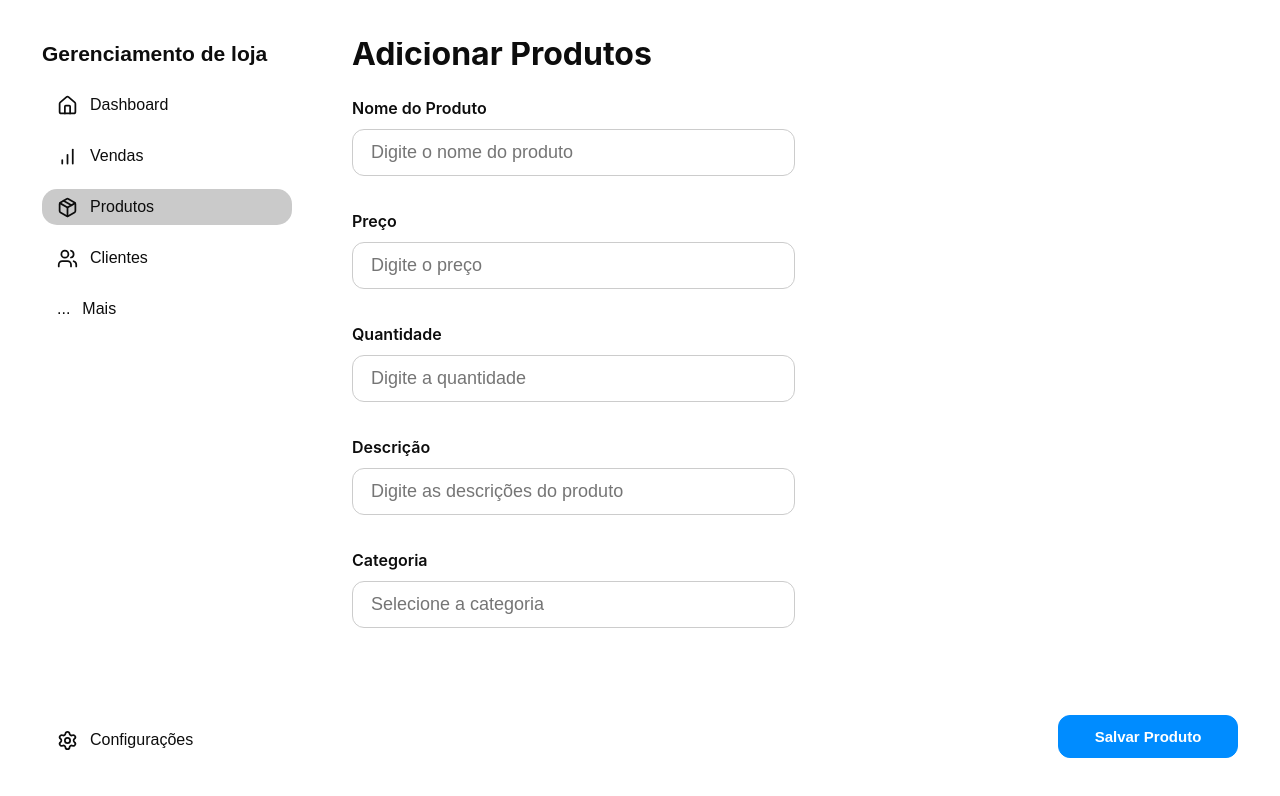
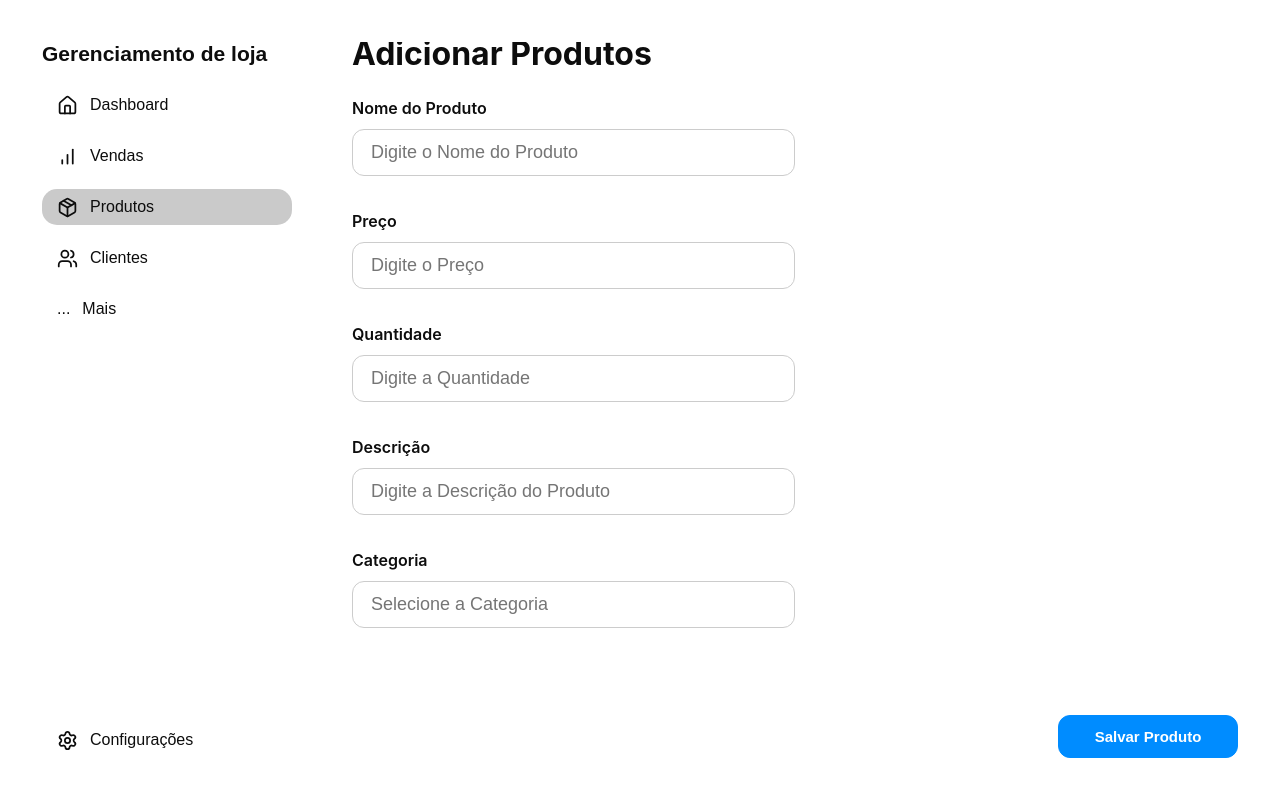
Before and after one commit to Sant-Thiago/MaviStore, a React (Vite) app: page /produtos in a window 1280 px wide. Shown: the top 796 px of the page. Built offline with nearby package versions, Linux system fonts and the light colour scheme.

Commit message:
arrumando placeholder page product

```diff
--- a/src/components/inputs/SelectInput.tsx
+++ b/src/components/inputs/SelectInput.tsx
@@ -25,7 +25,7 @@ export function SelectInput({
 }: SelectInputProps) {
 
     const [isOpen, setIsOpen] = useState(false);
-    const [inputValue, setInputValue] = useState("");
+    const [inputValue, setInputValue] = useState(value);
     const ref = useRef<HTMLDivElement>(null);
 
     const filteredOptions = options.filter((option) =>
--- a/src/pages/product/AddNewProduct.tsx
+++ b/src/pages/product/AddNewProduct.tsx
@@ -55,7 +55,7 @@ export function AddNewProduct() {
             <TextInput
                 id="nameInput"
                 label="Nome do Produto"
-                placeholder="Digite o nome do produto"
+                placeholder="Digite o Nome do Produto"
                 value={formData.name}
                 onChange={(value) => handleChange("name", value)}
             />
@@ -63,7 +63,7 @@ export function AddNewProduct() {
             <TextInput
                 id="priceInput"
                 label="Preço"
-                placeholder="Digite o preço"
+                placeholder="Digite o Preço"
                 value={formData.price}
                 onChange={(value) => handleChange("price", value)}
             />
@@ -72,7 +72,7 @@ export function AddNewProduct() {
                 id="quantityInput"
                 label="Quantidade"
                 type="number"
-                placeholder="Digite a quantidade"
+                placeholder="Digite a Quantidade"
                 value={formData.quantity}
                 onChange={(value) => handleChange("quantity", value)}
             />
@@ -80,7 +80,7 @@ export function AddNewProduct() {
             <TextInput
                 id="descriptionInput"
                 label="Descrição"
-                placeholder="Digite as descrições do produto"
+                placeholder="Digite a Descrição do Produto"
                 value={formData.description}
                 onChange={(value) => handleChange("description", value)}
             />
@@ -88,7 +88,7 @@ export function AddNewProduct() {
             <SelectInput
                 id="categoryInput"
                 label="Categoria"
-                placeholder="Selecione a categoria"
+                placeholder="Selecione a Categoria"
                 value={formData.category}
                 onChange={(value) => handleChange("category", value)}
                 options={[
```
